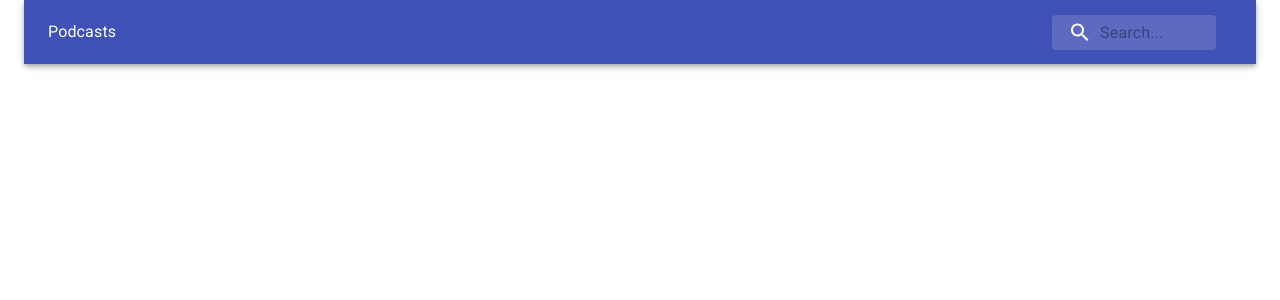
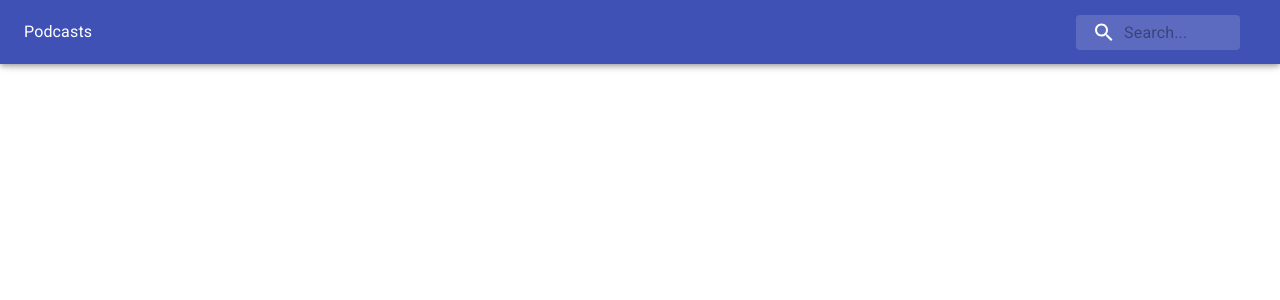
Before and after one commit to mach1/podcast-app, a React app: page / in a window 1280 px wide. Shown: the top 300 px of the page. Built offline with nearby package versions, Linux system fonts and the light colour scheme.

Commit message:
Make AppBar position fixed

```diff
--- a/src/client/App.tsx
+++ b/src/client/App.tsx
@@ -1,13 +1,14 @@
 import { debounce } from 'lodash'
 import * as React from 'react'
 import { Container } from '@material-ui/core'
-import { createMuiTheme, ThemeProvider as MuiThemeProvider } from '@material-ui/core/styles'
+import { createMuiTheme, ThemeProvider as MuiThemeProvider, StylesProvider } from '@material-ui/core/styles'
 import { ThemeProvider, Global, css } from '@emotion/react'
 import TopBar from './TopBar'
 import SearchResults from './Search/SearchResults'
 import { fetchSearchResults } from './api'
 import { BrowserRouter as Router, Switch, Route } from 'react-router-dom'
 import Feed from './Feed/Feed'
+import styled from '@emotion/styled'
 
 const theme = createMuiTheme()
 
@@ -25,6 +26,7 @@ export const App: React.FC = () => {
   return (
     <MuiThemeProvider theme={theme}>
       <ThemeProvider theme={theme}>
+        <StylesProvider injectFirst>
           <Global
             styles={css`
               html,
@@ -41,8 +43,8 @@ export const App: React.FC = () => {
               }
             `}
           />
-        <Container>
           <TopBar onSearchChange={onSearchChange} />
+          <EnhancedContainer>
             <Router>
               <Switch>
                 <Route path='/feed/:feedId'>
@@ -53,8 +55,13 @@ export const App: React.FC = () => {
                 </Route>
               </Switch>
             </Router>
-        </Container>
+          </EnhancedContainer>
+        </StylesProvider>
       </ThemeProvider>
     </MuiThemeProvider>
   )
 }
+
+const EnhancedContainer = styled(Container)`
+  padding-top: 64px;
+`
--- a/src/client/TopBar.tsx
+++ b/src/client/TopBar.tsx
@@ -12,7 +12,7 @@ interface Props {
 const TopBar = ({ onSearchChange }: Props): React.ReactElement => {
   return (
     <AppBarContainer>
-      <AppBar position='static'>
+      <AppBar position='fixed'>
         <EnhancedToolbar>
           <Title>Podcasts</Title>
           <SearchContainer>
```
Lines whose indentation alone changed are shown as unchanged.
